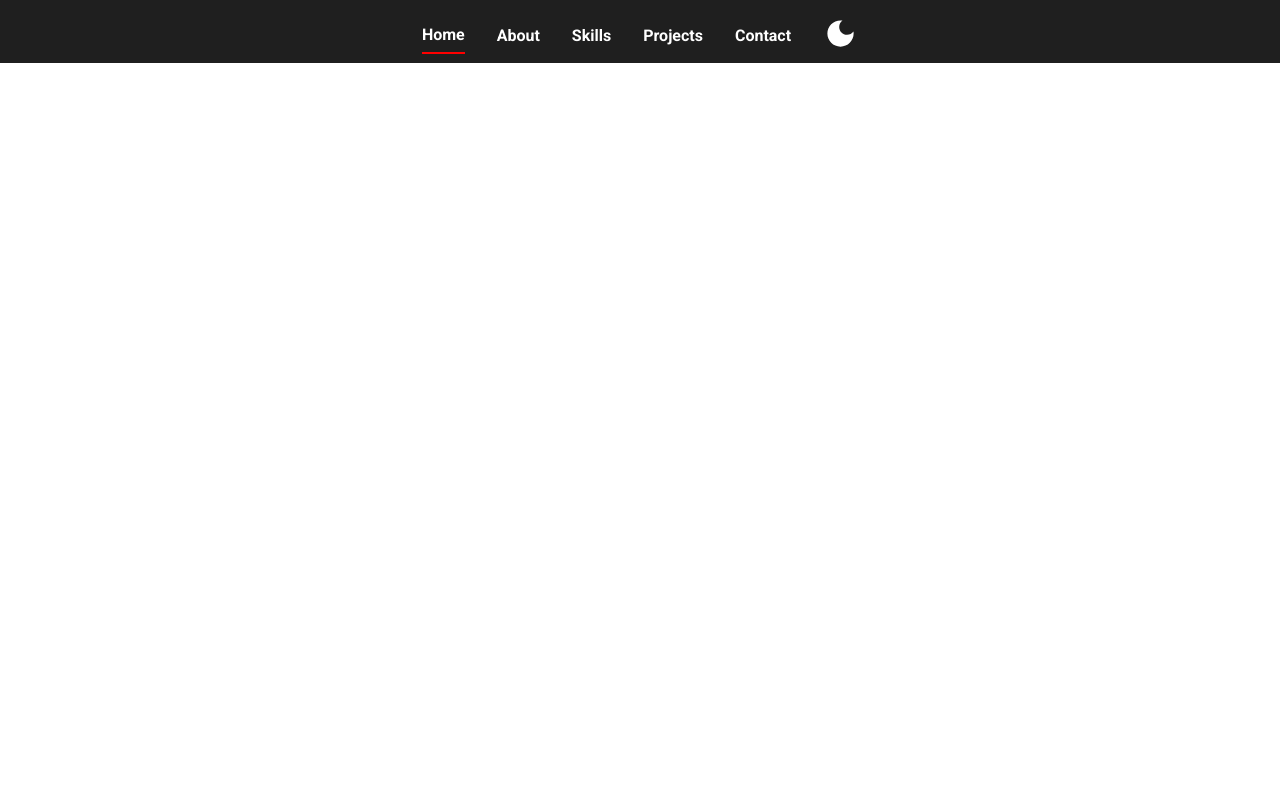
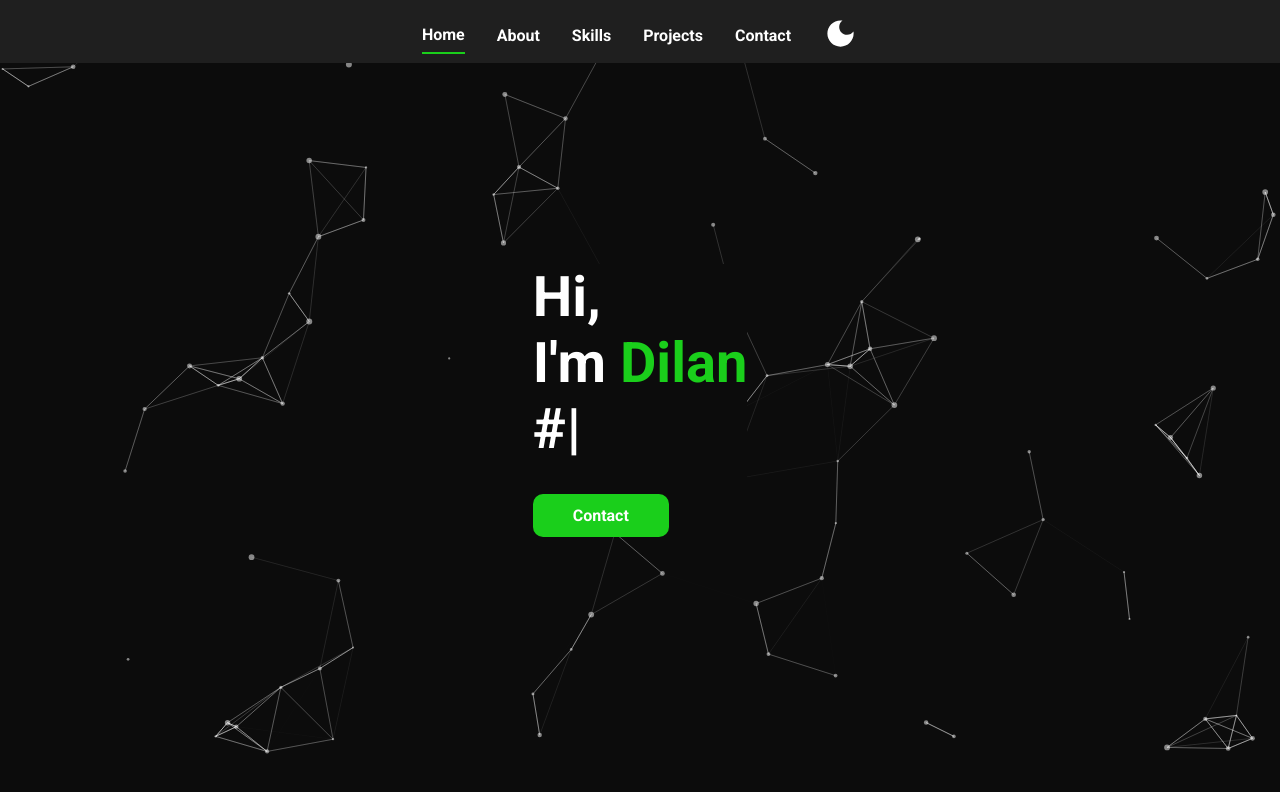
Before and after one commit to DilanAtomica/portfolio, a React (Create React App) app: page / in a window 1280 px wide. Shown: the top 792 px of the page. Built offline with nearby package versions, Linux system fonts and the light colour scheme.

Commit message:
Added the animated background as well as implementing the intro text

```diff
--- a/package.json
+++ b/package.json
@@ -15,6 +15,7 @@
     "react-scripts": "5.0.1",
     "react-tsparticles": "^2.1.3",
     "tsparticles": "^2.1.3",
+    "typewriter-effect": "^2.19.0",
     "web-vitals": "^2.1.4"
   },
   "scripts": {
--- a/src/Components/NavBar/NavBar.css
+++ b/src/Components/NavBar/NavBar.css
@@ -2,11 +2,11 @@
     position: fixed;
     width: 100%;
     background-color: #1F1F1F;
-
     padding-top: 1rem;
     display: flex;
     justify-content: center;
     align-items: center;
+    z-index: 10;
 }
 
 .navBar > ul {
@@ -15,7 +15,7 @@
 }
 
 .navBar > ul > li:first-child {
-    border-bottom: 2px solid red;
+    border-bottom: 2px solid rgb(26,207,27);
 }
 
 .navBar > ul > li {
--- a/src/Pages/HomePage/HomePage.css
+++ b/src/Pages/HomePage/HomePage.css
@@ -0,0 +1,48 @@
+.homePage {
+
+}
+
+.homePanel {
+    width: 100vw;
+    height: 100vh;
+    display: flex;
+    justify-content: center;
+    align-items: center;
+}
+
+.homeContainer {
+    position: absolute;
+    color: rgb(26,207,27);
+    z-index: 5;
+    background-color: #0C0C0C;
+}
+
+.homeContainer-info {
+
+}
+
+.homeContainer-info > h1 {
+    color: white;
+    font-size: 3.5rem;
+}
+
+.homeContainer-info > h1 > span {
+    color: rgb(26,207,27);
+}
+
+.homeContainer-info > button {
+    padding: 0.75rem 2.5rem;
+    border-radius: 10px;
+    border: none;
+    font-size: 16px;
+    font-weight: 700;
+    color: white;
+    background-color: rgba(26,207,27, 1);
+    margin-top: 2rem;
+    cursor: pointer;
+    transition: 0.2s;
+}
+
+.homeContainer-info > button:hover {
+    background-color: rgba(26,207,27, 0.7);
+}
--- a/src/Pages/HomePage/HomePage.js
+++ b/src/Pages/HomePage/HomePage.js
@@ -1,14 +1,125 @@
 import React from 'react';
 import "./HomePage.css";
 
+import Particles from "react-tsparticles";
+import { loadFull } from "tsparticles";
+
+import TypeWriter from "typewriter-effect";
+
 function HomePage(props) {
+
+    const particlesInit = async (main) => {
+        console.log(main);
+
+        // you can initialize the tsParticles instance (main) here, adding custom shapes or presets
+        // this loads the tsparticles package bundle, it's the easiest method for getting everything ready
+        // starting from v2 you can add only the features you need reducing the bundle size
+        await loadFull(main);
+    };
+
+    const particlesLoaded = (container) => {
+        console.log(container);
+    };
 
 
 
     return (
-        <div className="homePage">
+        <main className="homePage">
+            <div className="homePanel">
+                <div className="homeContainer">
+                    <div className="homeContainer-info">
+                        <h1>
+                            Hi,<br />
+                            I'm <span>Dilan</span>
+                            <TypeWriter options={{loop: true}} onInit={(typewriter) => {
+                            typewriter.typeString("#Frontend").pauseFor(2000).deleteAll().pauseFor(500)
+                                .typeString("#Gym").pauseFor(2000).deleteAll().pauseFor(500)
+                                .typeString("#Music").pauseFor(2000).deleteAll().start()
+                        }}/>
+                        </h1>
+                        <button type="button">Contact</button>
+                    </div>
+                </div>
+                <Particles
+                    id="tsparticles"
+                    init={particlesInit}
+                    loaded={particlesLoaded}
+                    options={{
+                        background: {
+                            color: {
+                                value: "#0C0C0C",
+                            },
+                        },
+                        fpsLimit: 120,
+                        interactivity: {
+                            events: {
+                                onClick: {
+                                    enable: true,
+                                    mode: "push",
+                                },
+                                onHover: {
+                                    enable: true,
+                                    mode: "repulse",
+                                },
+                                resize: true,
+                            },
+                            modes: {
+                                push: {
+                                    quantity: 4,
+                                },
+                                repulse: {
+                                    distance: 200,
+                                    duration: 0.4,
+                                },
+                            },
+                        },
+                        particles: {
+                            color: {
+                                value: "#ffffff",
+                            },
+                            links: {
+                                color: "#ffffff",
+                                distance: 100,
+                                enable: true,
+                                opacity: 0.5,
+                                width: 1,
+                            },
+                            collisions: {
+                                enable: true,
+                            },
+                            move: {
+                                direction: "none",
+                                enable: true,
+                                outModes: {
+                                    default: "bounce",
+                                },
+                                random: false,
+                                speed: 2,
+                                straight: false,
+                            },
+                            number: {
+                                density: {
+                                    enable: true,
+                                    area: 800,
+                                },
+                                value: 80,
+                            },
+                            opacity: {
+                                value: 0.5,
+                            },
+                            shape: {
+                                type: "circle",
+                            },
+                            size: {
+                                value: { min: 1, max: 3 },
+                            },
+                        },
+                        detectRetina: true,
+                    }}
+                />
+            </div>
 
-        </div>
+        </main>
     );
 }
 
```
Also changed, not shown: 1 other file (tests, documents, lock files or other folders).
